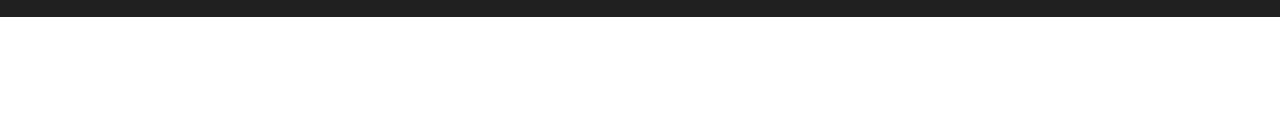
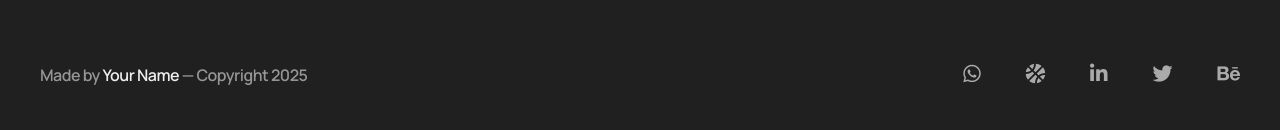
Before and after one commit to MehmetUmre/Portfolio-Template-Project, a plain HTML site: page index.html in a window 1280 px wide. Shown: the part 2829-2959 px from the top of the page. Before the commit the page ends 2846 px from the top, so only its background shows below. Drawn offline with Linux system fonts and the light colour scheme.

Commit message:
[PO-14] - Footer Section

```diff
--- a/index.html
+++ b/index.html
@@ -67,6 +67,19 @@
     <div id="content"></div>
     </div>
     <!---[PO-13]-Contact Component--->
+    <!---[PO-14]-Footer Section--->
+    <div class="footer-section-container">
+    <div id="copyright" class="copyright"></div>
+    <div class="social-icons">
+        <a href="#"><i class="fab fa-whatsapp"></i></a>
+        <a href="#"><i class="fas fa-basketball-ball"></i></a>
+        <a href="#"><i class="fab fa-linkedin-in"></i></a>
+        <a href="#"><i class="fab fa-twitter"></i></a>
+        <a href="#"><i class="fab fa-behance"></i></a>
+    </div>
+    </div>
+    <!---[PO-14]-Footer Section--->
+
 </body>
 <script src="index.js"></script>
 </html>
--- a/index.js
+++ b/index.js
@@ -211,3 +211,39 @@ emailButton.appendChild(emailText);
 
 contentDiv.appendChild(emailButton);
 /*----------[PO-13]-Contact Component-----------*/
+/*----------[PO-14]-Footer Section-----------*/
+function animateCopyright() {
+    const copyrightEl = document.getElementById('copyright');
+    const currentYear = new Date().getFullYear();
+    const text = `Made by <span class="highlight">Your Name</span> — Copyright ${currentYear}`;
+    let index = 0;
+
+    copyrightEl.style.opacity = '1';
+    copyrightEl.style.transform = 'translateY(0)';
+
+    function typeWriter() {
+        if (index < text.length) {
+            copyrightEl.innerHTML = text.substring(0, index + 1);
+            index++;
+            setTimeout(typeWriter, 50);
+        }
+    }
+
+    setTimeout(typeWriter, 500);
+}
+
+function animateSocialIcons() {
+    const icons = document.querySelectorAll('.social-icons a');
+    icons.forEach((icon, index) => {
+        setTimeout(() => {
+            icon.style.opacity = '1';
+            icon.style.transform = 'translateY(0)';
+        }, index * 200);
+    });
+}
+
+document.addEventListener('DOMContentLoaded', () => {
+    animateCopyright();
+    animateSocialIcons();
+});
+/*----------[PO-14]-Footer Section-----------*/
--- a/style.css
+++ b/style.css
@@ -538,3 +538,68 @@ body {
     }
 }
 /*----------[PO-13]-Contact Component-----------*/
+/*----------[PO-14]-Footer Section-----------*/
+
+.footer-section-container{
+    background: #202020;
+    color: #aaa;
+    margin: 0;
+    padding: 40px;
+    display: flex;
+    justify-content: space-between;
+    max-height: 121px;
+    align-items: center;
+    gap: 48px;
+    flex-shrink: 0;
+    max-width: 1440px;
+    margin: 0 auto;
+}
+.copyright {
+    opacity: 0;
+    transform: translateY(20px);
+    transition: opacity 1s ease-out, transform 1s ease-out;
+    color: #959595;
+    font-family: "Manrope", serif;
+    font-size: 16px;
+    font-style: normal;
+    font-weight: 600;
+    line-height: 36px;
+    letter-spacing: -0.5px;
+}
+.copyright .highlight {
+    color: #ECECEC;
+    font-family: "Manrope", serif;
+    font-size: 16px;
+    font-style: normal;
+    font-weight: 600;
+    line-height: 36px;
+    letter-spacing: -0.5px;
+}
+.social-icons {
+    display: flex;
+    gap: 30px;
+}
+.social-icons a {
+    color: #aaa;
+    margin-left: 15px;
+    font-size: 20px;
+    text-decoration: none;
+    opacity: 0;
+    transform: translateY(20px);
+    transition: opacity 0.5s ease-out, transform 0.5s ease-out, color 0.3s ease;
+}
+.social-icons a:hover {
+    color: #fff;
+}
+
+@media (max-width: 600px) {
+    .social-icons {
+        display: none;
+        flex-direction: column;
+        align-items: center;
+    }
+    .social-icons.show {
+        display: flex;
+    }
+}
+/*----------[PO-14]-Footer Section-----------*/
```
